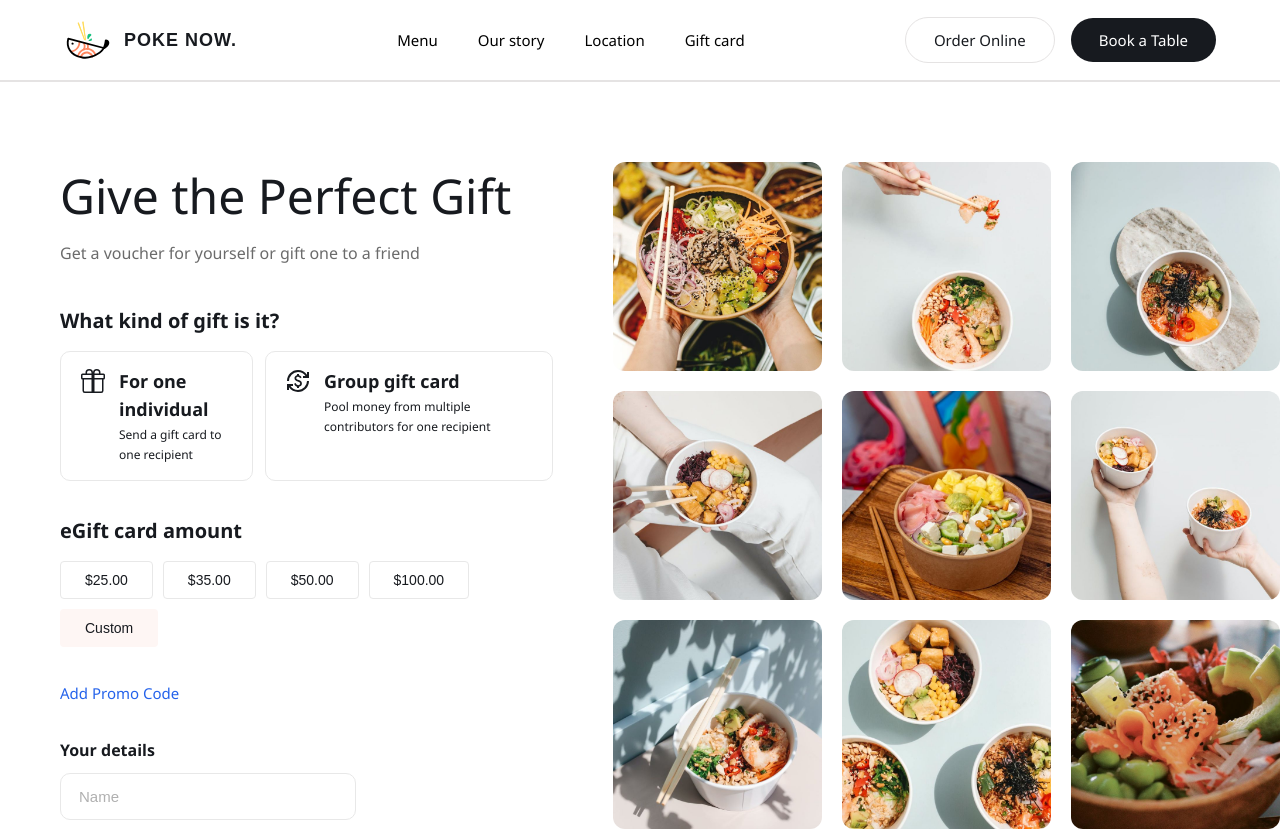
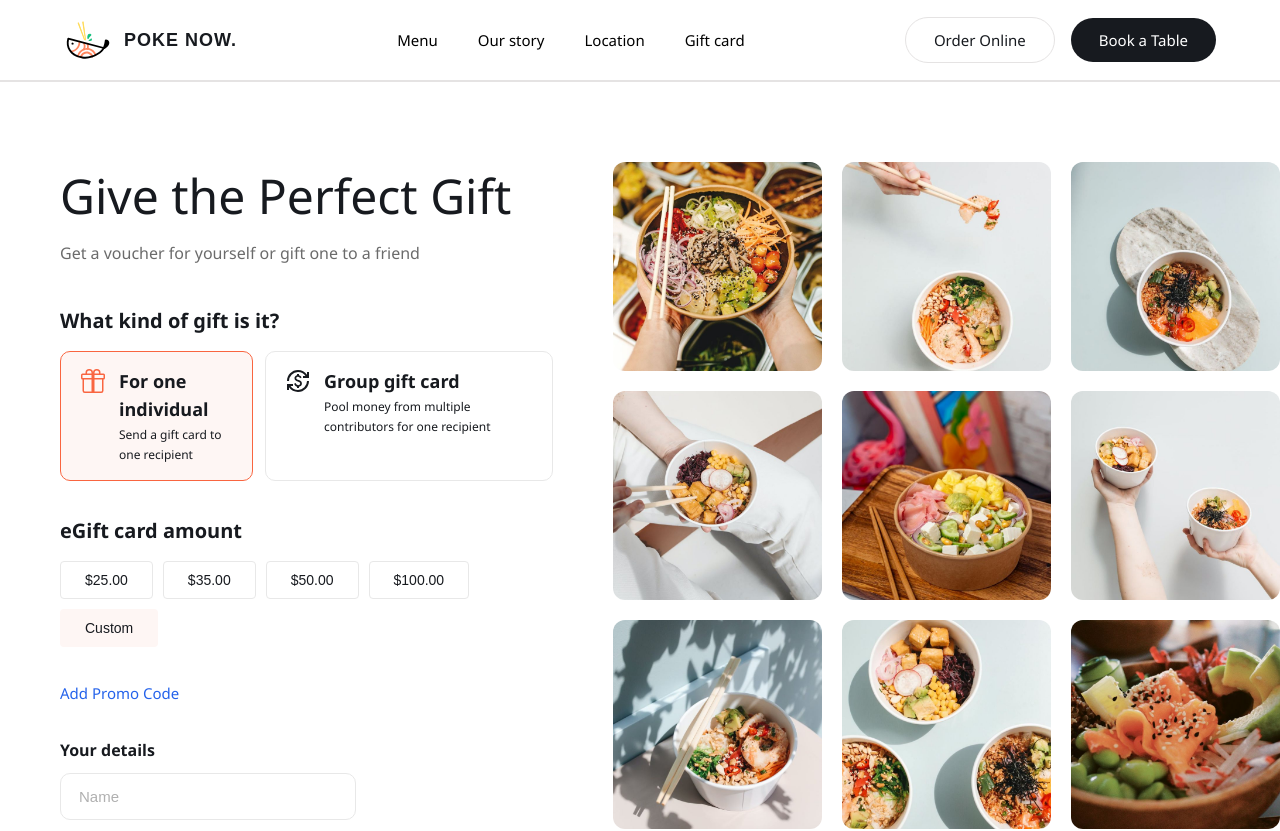
Before and after one commit to lalit-sahu-iphtech/Restaurant-App, a React (Vite) app: page /gift-card in a window 1280 px wide. Shown: the top 831 px of the page. Built offline with nearby package versions, Linux system fonts and the light colour scheme.

Commit message:
active Gift Option

```diff
--- a/src/pages/GiftPage/GiftPage.jsx
+++ b/src/pages/GiftPage/GiftPage.jsx
@@ -38,6 +38,8 @@ export default function GiftPage() {
     const[promoError, setPromoError] = useState("");
 
     const[giftAmount, setGiftAmount] = useState(25);
+
+    const[giftType, setGiftType] = useState("individual");
 
     const [errors, setErrors] = useState({});
 
@@ -103,6 +105,11 @@ export default function GiftPage() {
     const handleCheckout = () => {
         if (validateForm()) {
             const giftData = {
+                giftType,
+                giftAmount,
+                appliedPromo,
+                discount:getDiscount(),
+                finalAmount,
                 sendToSelf,
                 ...formData,
                 createdAt: new Date().toISOString(),
@@ -112,6 +119,10 @@ export default function GiftPage() {
             navigate("/store-location");
         }
     };
+
+    const handleGiftTypeChange = (type) =>{
+        setGiftType(type);
+    }
 
     const VALID_PROMOS = {
         GIFT10 : {discount : 10, type : "percent"},
@@ -169,7 +180,9 @@ export default function GiftPage() {
                     <div className="gift-type">
                         <h4>What kind of gift is it?</h4>
                         <div className="gift-type-options">
-                            <div className="gift-option">
+                            <div className={`gift-option ${giftType === "individual" ? "active" : ""}`}
+                            onClick={()=>handleGiftTypeChange("individual")}
+                            >
                                 <div className="gift-option-icon">
                                     <BsGift />
                                 </div>
@@ -178,7 +191,9 @@ export default function GiftPage() {
                                     <small>Send a gift card to one recipient</small>
                                 </div>
                             </div>
-                            <div className="gift-option">
+                            <div className={`gift-option ${giftType === "group" ? "active" : ""}`}
+                            onClick={()=>handleGiftTypeChange("group")}
+                            >
                                 <div className="gift-option-icon">
                                     <MdOutlineCurrencyExchange />
                                 </div>
```
